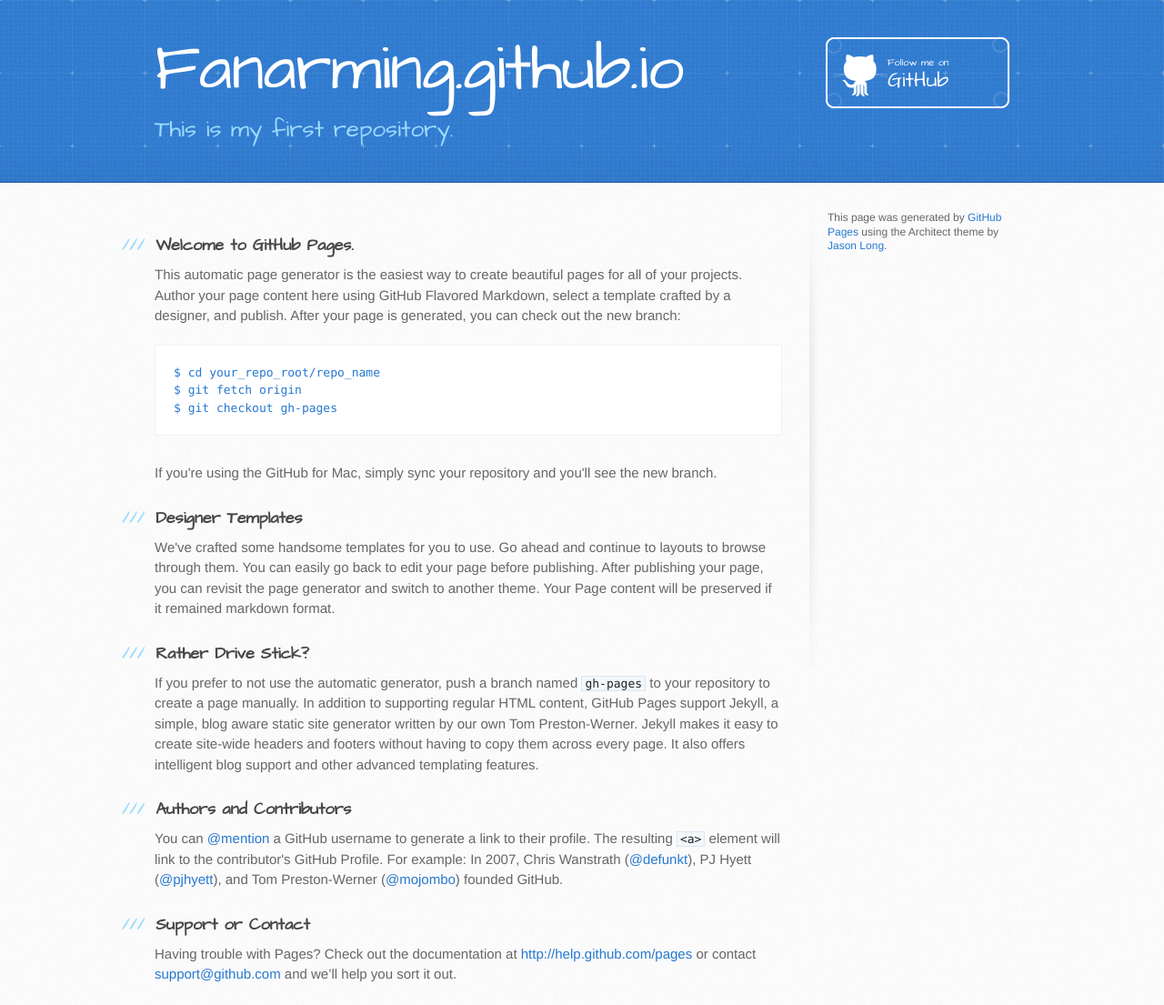
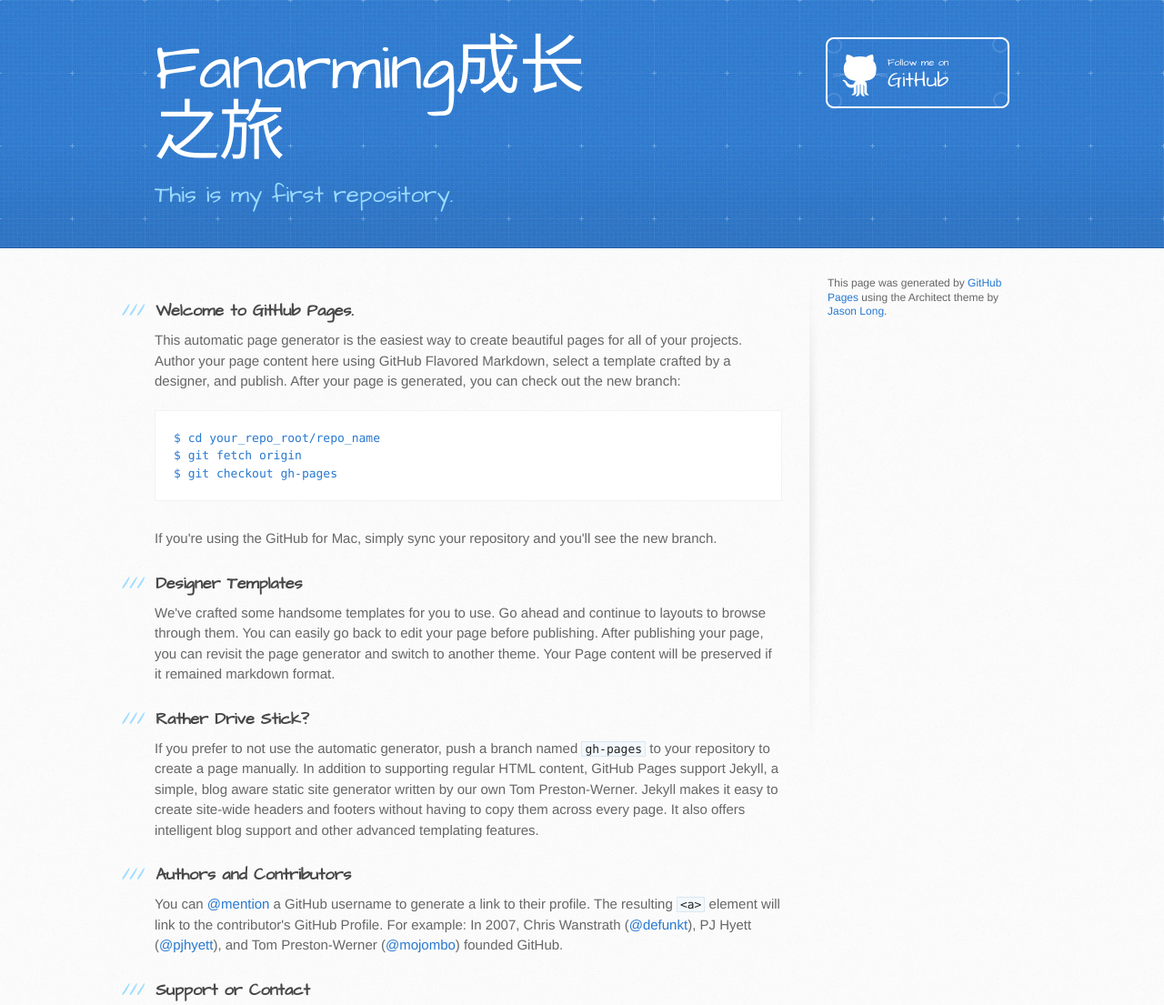
Before and after one commit to fanarming/fan-lin.github.io, a plain HTML site: page index.html in a window 1280 px wide. Shown: the top 1105 px of the page at 91% size. Drawn offline with Linux system fonts and the light colour scheme.

Commit message:
修改首页标题
修改首页标题

```diff
--- a/index.html
+++ b/index.html
@@ -13,13 +13,13 @@
     <script src="//html5shiv.googlecode.com/svn/trunk/html5.js"></script>
     <![endif]-->
 
-    <title>Fanarming.github.io by fanarming</title>
+    <title>Fanarming成长之旅</title>
   </head>
 
   <body>
     <header>
       <div class="inner">
-        <h1>Fanarming.github.io</h1>
+        <h1>Fanarming成长之旅</h1>
         <h2>This is my first repository.</h2>
         <a href="https://github.com/fanarming" class="button"><small>Follow me on</small>GitHub</a>
       </div>
```
